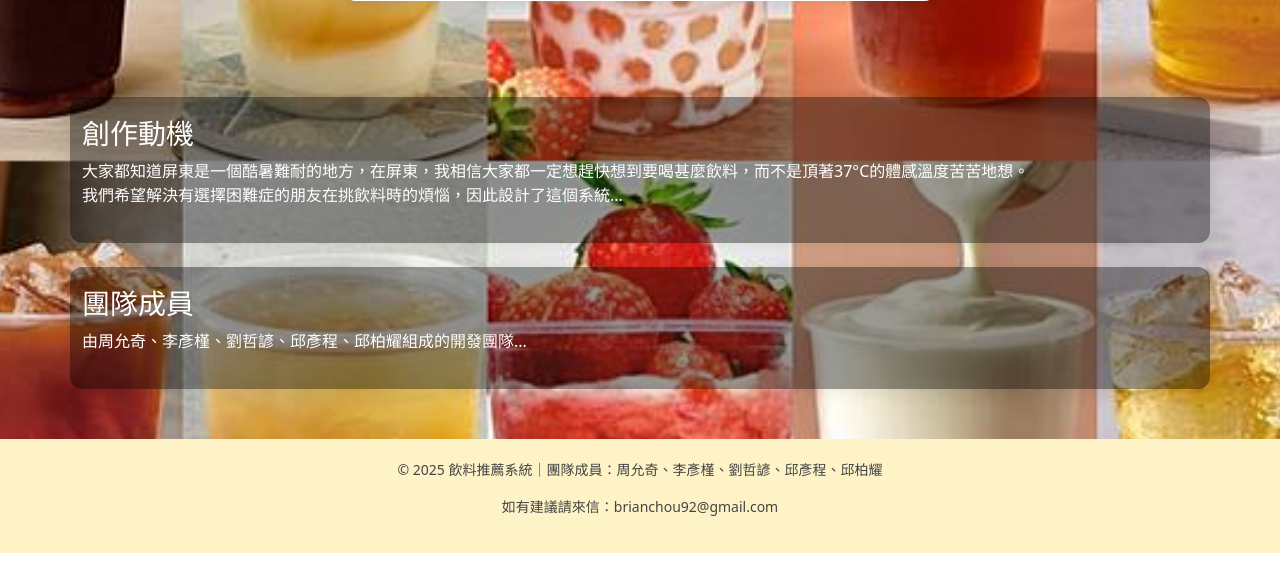
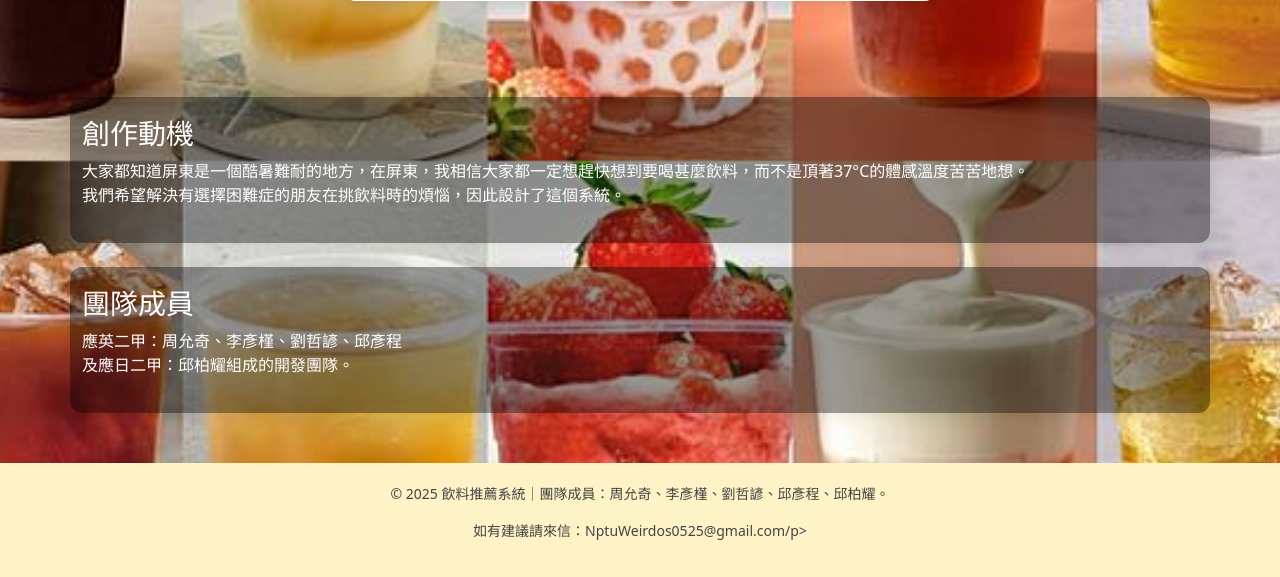
Before and after one commit to BrianThePropeller1037/DrinkSelector, a Flask app: page / in a window 1280 px wide. Shown: the part 639-1216 px from the top of the page. Before the commit the page ends 1192 px from the top, so only its background shows below. Run offline with Flask 3, Linux system fonts and the light colour scheme.

Commit message:
Update index.html

```diff
--- a/templates/index.html
+++ b/templates/index.html
@@ -84,17 +84,17 @@
 
   <section id="motive" class="white-text container mt-5">
     <h3>創作動機</h3>
-    <p>大家都知道屏東是一個酷暑難耐的地方，在屏東，我相信大家都一定想趕快想到要喝甚麼飲料，而不是頂著37°C的體感溫度苦苦地想。<br>我們希望解決有選擇困難症的朋友在挑飲料時的煩惱，因此設計了這個系統...</p>
+    <p>大家都知道屏東是一個酷暑難耐的地方，在屏東，我相信大家都一定想趕快想到要喝甚麼飲料，而不是頂著37°C的體感溫度苦苦地想。<br>我們希望解決有選擇困難症的朋友在挑飲料時的煩惱，因此設計了這個系統。</p>
   </section>
 
   <section id="team" class="white-text container mt-4">
     <h3>團隊成員</h3>
-    <p>由周允奇、李彥槿、劉哲諺、邱彥程、邱柏耀組成的開發團隊...</p>
+    <p>應英二甲：周允奇、李彥槿、劉哲諺、邱彥程<br>及應日二甲：邱柏耀組成的開發團隊。</p>
   </section>
 
   <footer class="site-footer">
-    <p>© 2025 飲料推薦系統｜團隊成員：周允奇、李彥槿、劉哲諺、邱彥程、邱柏耀</p>
-    <p>如有建議請來信：brianchou92@gmail.com</p>
+    <p>© 2025 飲料推薦系統｜團隊成員：周允奇、李彥槿、劉哲諺、邱彥程、邱柏耀。</p>
+    <p>如有建議請來信：NptuWeirdos0525@gmail.com/p>
   </footer>
 
   <script>
```
